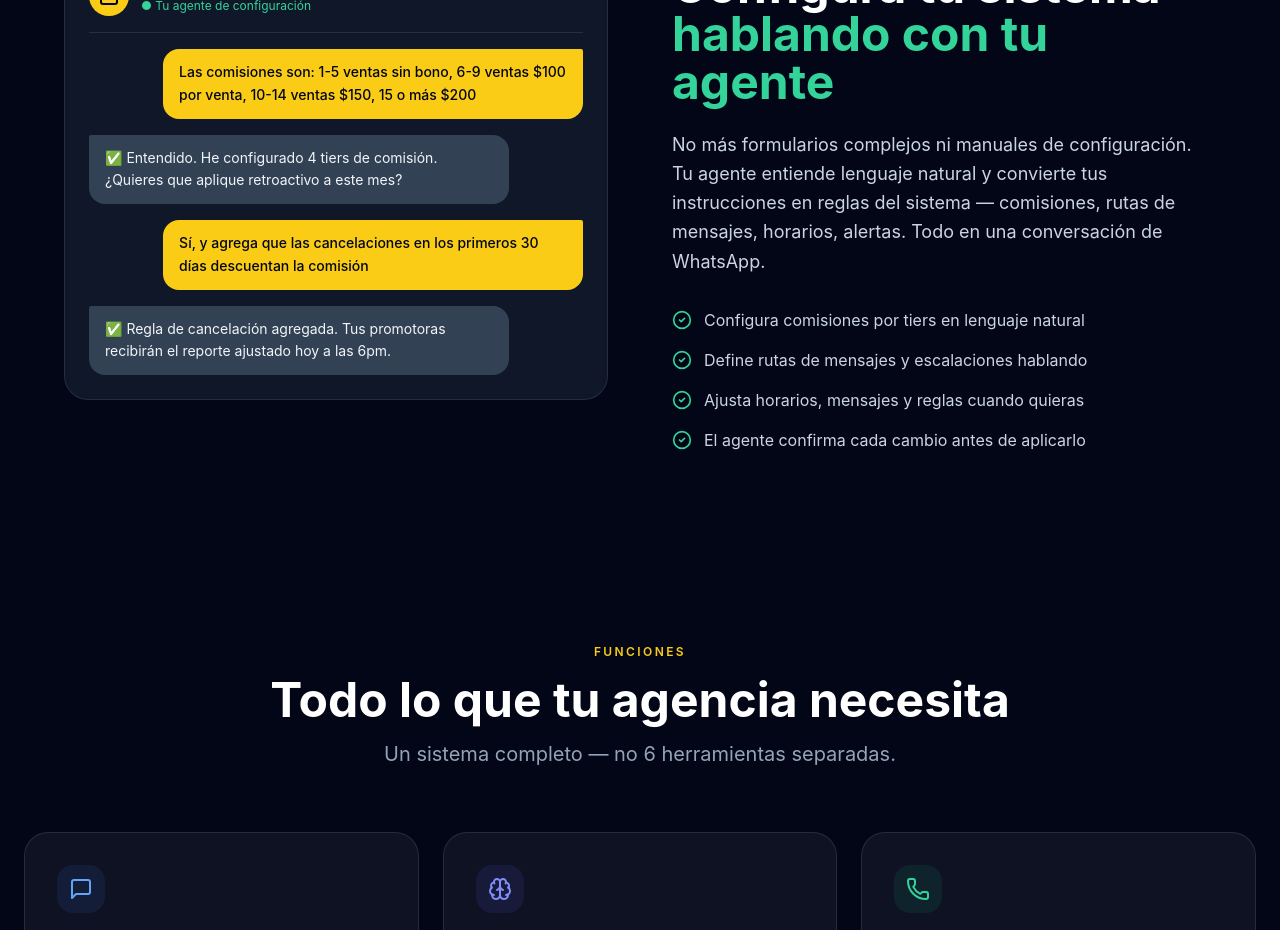
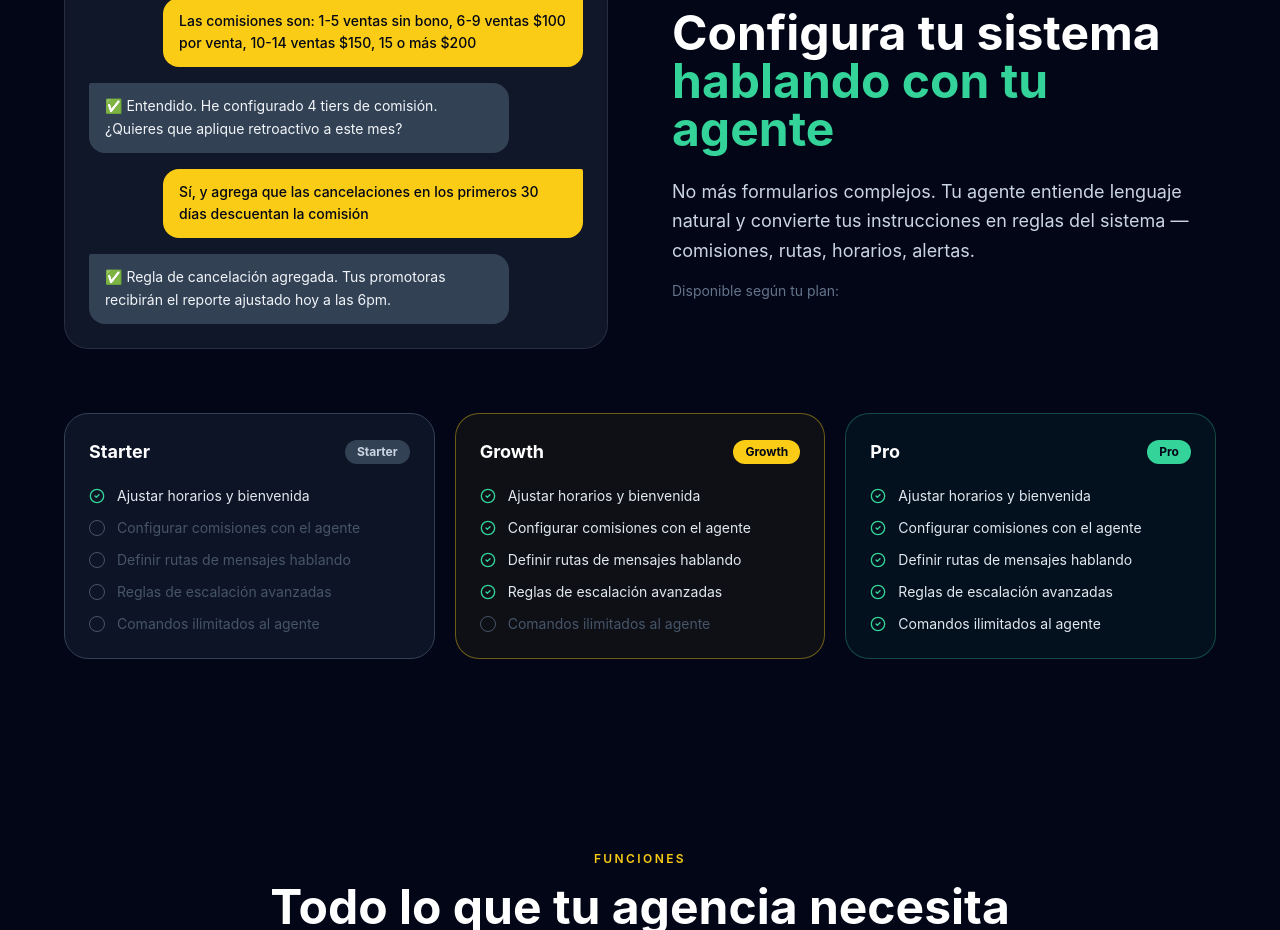
Before and after one commit to marcosjr2026/agentflow-ai, a React (Vite) app in the folder client/: page / in a window 1280 px wide. Shown: the part 1700-2630 px from the top of the page. Built offline with nearby package versions, Linux system fonts and the light colour scheme; no server answers.

Commit message:
feat: tier comparison in agent-config section on landing

```diff
--- a/client/src/pages/Landing.jsx
+++ b/client/src/pages/Landing.jsx
@@ -124,15 +124,61 @@ function AgentConfig({ lang }) {
     { from: 'user', msg: 'Sí, y agrega que las cancelaciones en los primeros 30 días descuentan la comisión' },
     { from: 'ai',  msg: '✅ Regla de cancelación agregada. Tus promotoras recibirán el reporte ajustado hoy a las 6pm.' },
   ] : [
-    { from: 'user', msg: 'Commissions are: 1-5 sales no bonus, 6-9 sales $100 per sale, 10-14 sales $150, 15+ sales $200' },
-    { from: 'ai',  msg: '✅ Got it. I have configured 4 commission tiers. Should I apply it retroactively to this month?' },
-    { from: 'user', msg: 'Yes, and add that cancellations within 30 days deduct the commission' },
+    { from: 'user', msg: 'Commissions are: 1-5 sales no bonus, 6-9 sales $100 per sale, 10-14 $150, 15+ $200' },
+    { from: 'ai',  msg: '✅ Got it. I configured 4 commission tiers. Apply retroactively to this month?' },
+    { from: 'user', msg: 'Yes, and cancellations within 30 days should deduct the commission' },
     { from: 'ai',  msg: '✅ Cancellation rule added. Your agents will receive the adjusted report today at 6pm.' },
+  ];
+
+  const tiers = lang === 'es' ? [
+    { plan: 'Starter', color: 'border-slate-700 bg-slate-800/40', badge: 'bg-slate-700 text-slate-300', items: [
+      { label: 'Ajustar horarios y bienvenida', ok: true },
+      { label: 'Configurar comisiones con el agente', ok: false },
+      { label: 'Definir rutas de mensajes hablando', ok: false },
+      { label: 'Reglas de escalación avanzadas', ok: false },
+      { label: 'Comandos ilimitados al agente', ok: false },
+    ]},
+    { plan: 'Growth', color: 'border-yellow-400/40 bg-yellow-400/5', badge: 'bg-yellow-400 text-slate-950', items: [
+      { label: 'Ajustar horarios y bienvenida', ok: true },
+      { label: 'Configurar comisiones con el agente', ok: true },
+      { label: 'Definir rutas de mensajes hablando', ok: true },
+      { label: 'Reglas de escalación avanzadas', ok: true },
+      { label: 'Comandos ilimitados al agente', ok: false },
+    ]},
+    { plan: 'Pro', color: 'border-emerald-400/30 bg-emerald-400/5', badge: 'bg-emerald-400 text-slate-950', items: [
+      { label: 'Ajustar horarios y bienvenida', ok: true },
+      { label: 'Configurar comisiones con el agente', ok: true },
+      { label: 'Definir rutas de mensajes hablando', ok: true },
+      { label: 'Reglas de escalación avanzadas', ok: true },
+      { label: 'Comandos ilimitados al agente', ok: true },
+    ]},
+  ] : [
+    { plan: 'Starter', color: 'border-slate-700 bg-slate-800/40', badge: 'bg-slate-700 text-slate-300', items: [
+      { label: 'Adjust hours and welcome message', ok: true },
+      { label: 'Configure commissions with agent', ok: false },
+      { label: 'Define message routing by talking', ok: false },
+      { label: 'Advanced escalation rules', ok: false },
+      { label: 'Unlimited agent commands', ok: false },
+    ]},
+    { plan: 'Growth', color: 'border-yellow-400/40 bg-yellow-400/5', badge: 'bg-yellow-400 text-slate-950', items: [
+      { label: 'Adjust hours and welcome message', ok: true },
+      { label: 'Configure commissions with agent', ok: true },
+      { label: 'Define message routing by talking', ok: true },
+      { label: 'Advanced escalation rules', ok: true },
+      { label: 'Unlimited agent commands', ok: false },
+    ]},
+    { plan: 'Pro', color: 'border-emerald-400/30 bg-emerald-400/5', badge: 'bg-emerald-400 text-slate-950', items: [
+      { label: 'Adjust hours and welcome message', ok: true },
+      { label: 'Configure commissions with agent', ok: true },
+      { label: 'Define message routing by talking', ok: true },
+      { label: 'Advanced escalation rules', ok: true },
+      { label: 'Unlimited agent commands', ok: true },
+    ]},
   ];
 
   return (
     <section className="bg-slate-950 py-24 px-6 border-t border-white/10">
-      <div className="mx-auto max-w-6xl">
+      <div className="mx-auto max-w-6xl space-y-16">
         <div className="grid lg:grid-cols-2 gap-16 items-center">
           <div className="rounded-3xl border border-white/10 bg-slate-800/50 p-6 space-y-4 backdrop-blur-sm order-2 lg:order-1">
             <div className="flex items-center gap-3 pb-4 border-b border-white/10">
@@ -163,32 +209,43 @@ function AgentConfig({ lang }) {
             </h2>
             <p className="mt-6 text-lg text-slate-300 leading-relaxed">
               {lang === "es"
-                ? "No más formularios complejos ni manuales de configuración. Tu agente entiende lenguaje natural y convierte tus instrucciones en reglas del sistema — comisiones, rutas de mensajes, horarios, alertas. Todo en una conversación de WhatsApp."
-                : "No more complex forms or setup manuals. Your agent understands natural language and converts your instructions into system rules — commissions, message routing, schedules, alerts. All in a WhatsApp conversation."}
+                ? "No más formularios complejos. Tu agente entiende lenguaje natural y convierte tus instrucciones en reglas del sistema — comisiones, rutas, horarios, alertas."
+                : "No more complex forms. Your agent understands natural language and converts your instructions into system rules — commissions, routing, schedules, alerts."}
             </p>
-            <ul className="mt-8 space-y-4">
-              {(lang === "es" ? [
-                "Configura comisiones por tiers en lenguaje natural",
-                "Define rutas de mensajes y escalaciones hablando",
-                "Ajusta horarios, mensajes y reglas cuando quieras",
-                "El agente confirma cada cambio antes de aplicarlo",
-              ] : [
-                "Set up commission tiers in natural language",
-                "Define message routing and escalations by talking",
-                "Adjust schedules, messages, and rules anytime",
-                "The agent confirms every change before applying it",
-              ]).map(f => (
-                <li key={f} className="flex items-start gap-3 text-slate-300">
-                  <CheckCircle2 className="h-5 w-5 text-emerald-400 flex-shrink-0 mt-0.5" />{f}
-                </li>
-              ))}
-            </ul>
+            <p className="mt-4 text-sm text-slate-500">
+              {lang === "es" ? "Disponible según tu plan:" : "Available by plan:"}
+            </p>
           </div>
+        </div>
+
+        {/* Tier comparison */}
+        <div className="grid md:grid-cols-3 gap-5">
+          {tiers.map(tier => (
+            <div key={tier.plan} className={`rounded-3xl border ${tier.color} p-6`}>
+              <div className="flex items-center justify-between mb-5">
+                <h3 className="text-white font-bold text-lg">{tier.plan}</h3>
+                <span className={`text-xs font-bold px-3 py-1 rounded-full ${tier.badge}`}>{tier.plan}</span>
+              </div>
+              <ul className="space-y-3">
+                {tier.items.map(item => (
+                  <li key={item.label} className="flex items-center gap-3 text-sm">
+                    {item.ok
+                      ? <CheckCircle2 className="h-4 w-4 text-emerald-400 flex-shrink-0" />
+                      : <div className="h-4 w-4 rounded-full border border-slate-600 flex-shrink-0" />
+                    }
+                    <span className={item.ok ? 'text-slate-200' : 'text-slate-600'}>{item.label}</span>
+                  </li>
+                ))}
+              </ul>
+            </div>
+          ))}
         </div>
       </div>
     </section>
   );
 }
+
+
 
 function Features({ lang }) {
   const T = t[lang];
```
